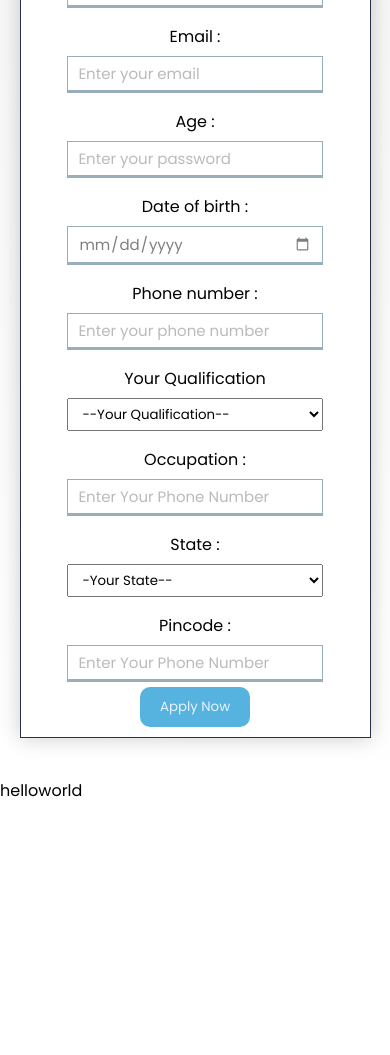
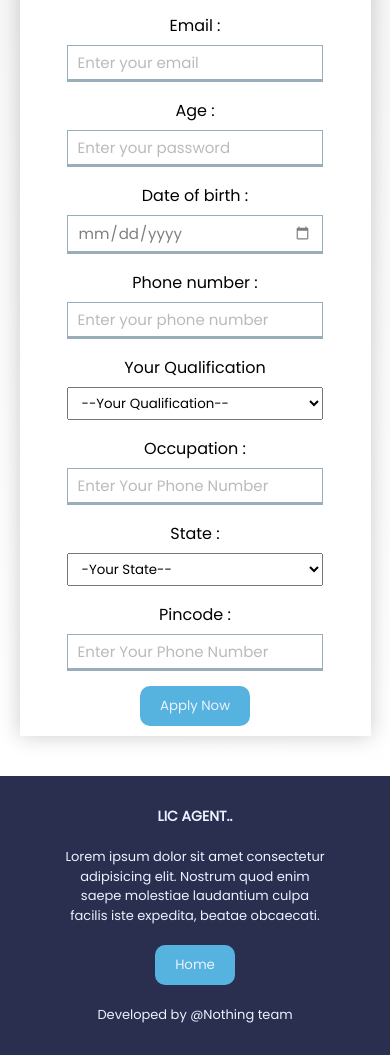
Before and after one commit to Cibiyanna26/Lic_Front_End, a plain HTML site: page apply.html in a window 390 px wide. Shown: the part 200-1255 px from the top of the page. Before the commit the page ends 1003 px from the top, so only its background shows below. Drawn offline with Linux system fonts and the light colour scheme.

Commit message:
completed applynow

```diff
--- a/apply.css
+++ b/apply.css
@@ -37,7 +37,7 @@
 
 nav{
     margin: auto;
-    width: 80%;
+    width: 90%;
 }
 
 .nav-row{
@@ -66,6 +66,9 @@ nav{
     display: flex;
     justify-content: center;
     align-items: center;
+    font-size: large;
+    font-weight: 600;
+    color: var(--dark-blue);
 }
 
 .login-in-btn{
@@ -91,10 +94,20 @@ nav{
     color: var(--dark-blue) !important;
     scale: 1.1s;
 }
-@media screen and (max-width: 768px) {
+
+@media screen and (max-width: 678px) {
     .back-btn , .login-in-btn{
         padding: 5px 10px !important;
         font-size: 10px !important;
+    }
+    .left-side, .right-side{
+        display: none;
+    }
+    .nav-row{
+        padding: 10px;
+    }
+    .nav-col{
+        flex-basis: 100%;
     }
 
 }
@@ -129,10 +142,10 @@ form{
 
     }
 .form-value{
-    width: 80%;
+    width: 75%;
     margin: auto;
     position: relative;
-    border: 1px solid var(--dark-blue);
+
     box-shadow:  0 0 20px 0px rgba(0,0,0,0.2);
 }
 
@@ -263,10 +276,15 @@ form{
     width: 80%;
     padding: 5px 10px;
 }
-@media  screen and (max-width: 968px) {
+@media  screen and (max-width: 1024px) {
     .form-value{
         width:90%;
     }
+
+    .form-box{
+        padding: 50px 0 100px;
+    }
+
 }
 
 @media  screen and (max-width: 678px) {
@@ -316,14 +334,19 @@ form{
     background:var(--dark-blue);
     color: var(--light-blue);
     padding: 20px;
+    font-size: 13px;
 }
 
-.sub-test{
+.testimonial-container{
     width: 80%;
     margin: auto;
     line-height:1.5;
-    text-align: center ;
+    text-align: center;
 
+}
+
+.testimonial-col{
+    padding: 10px;
 }
 
 .sub-test button{
@@ -337,6 +360,10 @@ form{
     transition: .5s;
 
 }
+.team-name{
+    color: var(--light-blue);
+}
+
 .sub-test button:hover{
     scale: 1.1;
 }
--- a/apply.html
+++ b/apply.html
@@ -117,7 +117,7 @@
 
 
                         </div>
-                        <div class="send-message" >
+                        <div class="send-message" style="margin-top:10px" >
                             <a href=""><button class="btn">Apply Now</button></a>
                         </div>
 
@@ -132,9 +132,22 @@
 
 </section>
 
-<section class="about-us">
-    <div class="about-us-container">
-        helloworld
+<section class="testimonial">
+    <div class="testimonial-container">
+       <div class="testimonila-row">
+            <div class="testimonial-col">
+                <h1>LIC AGENT..</h1>
+            </div>
+            <div class="testimonial-col">
+                <span>Lorem ipsum dolor sit amet consectetur adipisicing elit. Nostrum quod enim saepe molestiae laudantium culpa facilis iste expedita, beatae obcaecati.</span>
+            </div>
+            <div class="testimonial-col send-message">
+                <a href=""><button class="btn">Home</button></a>
+            </div>
+            <div class="testimonial-col team-name">
+                <span>Developed by @Nothing team</span>
+            </div>
+       </div>
     </div>
 </section>
 
```
